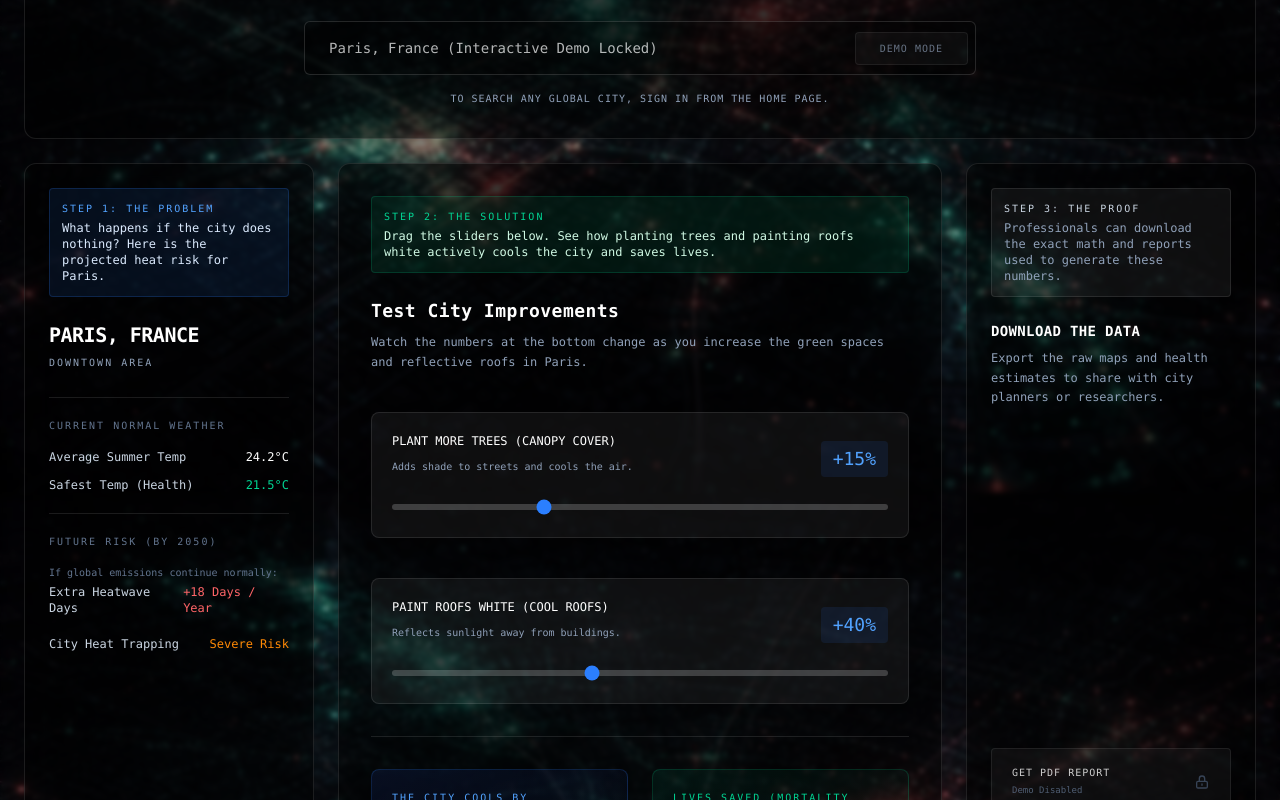
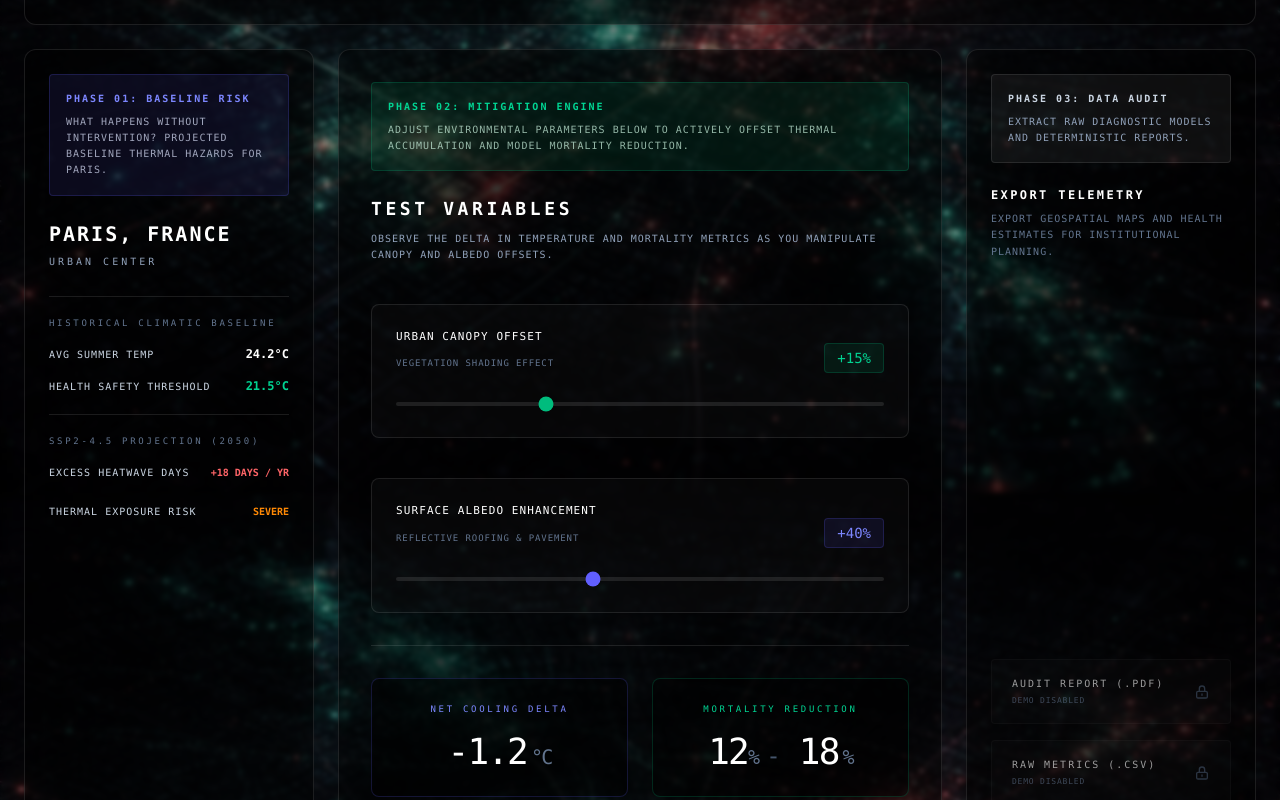
Before and after one commit to aakash029-coder/openplanet-climate, a Next.js app in the folder frontend/: page /discover in a window 1280 px wide. Shown: the part 360-1160 px from the top of the page. Built offline with nearby package versions, Linux system fonts and the light colour scheme.

Commit message:
UI: Upgraded Discover page with consistent Albedo terminology, removed spacing gap, and applied enterprise styling

```diff
--- a/frontend/src/app/discover/page.tsx
+++ b/frontend/src/app/discover/page.tsx
@@ -1,193 +1,183 @@
 'use client';
 
 import { useState } from 'react';
-import Link from 'next/link';
 
 export default function DiscoverPage() {
-  // Interactive Slider State
+  // ── INTERACTIVE SLIDER STATE ──
   const [canopyCover, setCanopyCover] = useState(15);
-  const [coolRoof, setCoolRoof] = useState(40);
+  const [albedo, setAlbedo] = useState(40); // Replaced "Cool Roof" with "Albedo"
 
-  // Dynamic Math Logic
-  const coolingEffect = ((canopyCover * 0.03) + (coolRoof * 0.018)).toFixed(1);
-  const mortalityLower = Math.max(2, Math.floor((canopyCover * 0.4) + (coolRoof * 0.15)));
+  // ── DYNAMIC MATH LOGIC (MOCKUP FOR DEMO) ──
+  const coolingEffect = ((canopyCover * 0.03) + (albedo * 0.018)).toFixed(1);
+  const mortalityLower = Math.max(2, Math.floor((canopyCover * 0.4) + (albedo * 0.15)));
   const mortalityUpper = mortalityLower + 6;
 
   return (
     <div className="flex flex-col w-full min-h-screen">
 
-      {/* 1. RIGID DISCOVER HEADER */}
+      {/* MAIN CONTENT WORKSPACE (GAP FIXED: pt-28 is now pt-8) */}
+      <main className="flex-grow w-full max-w-[1600px] mx-auto px-6 pt-8 pb-12 flex flex-col gap-6">
 
-      {/* MAIN CONTENT WORKSPACE */}
-      <main className="flex-grow w-full max-w-[1600px] mx-auto px-6 pt-28 pb-12 flex flex-col gap-6">
-
-        {/* 2. EXPLORATION BAR (Locked Example) */}
+        {/* 1. EXPLORATION BAR (Locked Example) */}
         <div className="w-full bg-black/40 backdrop-blur-xl border border-white/10 p-8 rounded-xl text-center shadow-2xl relative overflow-hidden">
-          <div className="absolute top-0 left-0 w-full h-1 bg-blue-500/50"></div>
-          <span className="text-[10px] font-mono text-blue-400 tracking-[0.3em] uppercase mb-2 block">Guided Example</span>
-          <h1 className="text-2xl md:text-3xl font-bold text-white tracking-tight mb-3">See OpenPlanet in Action.</h1>
-          <p className="text-sm text-slate-300 font-light mb-8 max-w-3xl mx-auto leading-relaxed">
-            We have pre-loaded a live example for <strong>Paris, France</strong>. Follow the steps below to see how our platform takes complex climate data and turns it into simple, life-saving city planning tools.
+          <div className="absolute top-0 left-0 w-full h-1 bg-indigo-500/50"></div>
+          <span className="text-[10px] font-mono text-indigo-400 tracking-[0.3em] uppercase mb-2 block">Guided Simulation</span>
+          <h1 className="text-2xl md:text-3xl font-bold text-white tracking-[0.2em] uppercase mb-3">See OpenPlanet in Action</h1>
+          <p className="text-xs text-slate-400 font-light mb-8 max-w-3xl mx-auto leading-relaxed uppercase tracking-widest">
+            We have pre-loaded a live example for <span className="text-white font-bold">Paris, France</span>. Follow the steps below to see how our platform takes complex climate data and turns it into localized mitigation intelligence.
           </p>
 
           {/* Locked Search Bar */}
-          <div className="max-w-2xl mx-auto relative flex items-center opacity-70">
+          <div className="max-w-2xl mx-auto relative flex items-center opacity-80">
             <input
               type="text"
               readOnly
-              className="w-full bg-black/50 border border-white/20 px-6 py-4 rounded-md text-white font-mono text-sm cursor-not-allowed"
+              className="w-full bg-black/50 border border-white/20 px-6 py-4 rounded text-white font-mono text-xs uppercase tracking-widest cursor-not-allowed outline-none shadow-inner"
               value="Paris, France (Interactive Demo Locked)"
             />
             <button disabled className="absolute right-2 px-6 py-2 bg-white/5 border border-white/10 text-slate-400 font-mono text-[10px] tracking-widest uppercase rounded cursor-not-allowed">
               Demo Mode
             </button>
           </div>
-          <p className="text-[10px] font-mono text-slate-400 mt-4 uppercase tracking-widest">To search any global city, sign in from the home page.</p>
+          <p className="text-[9px] font-mono text-slate-500 mt-4 uppercase tracking-[0.2em]">To analyze any global coordinate, initialize terminal from the home page.</p>
         </div>
 
         {/* 3-COLUMN DASHBOARD LAYOUT */}
         <div className="grid grid-cols-1 lg:grid-cols-12 gap-6 w-full flex-grow">
 
-          {/* 3. REGIONAL RISK PROFILE (Left Sidebar - THE PROBLEM) */}
+          {/* 2. REGIONAL RISK PROFILE (Left Sidebar - THE PROBLEM) */}
           <div className="lg:col-span-3 bg-black/40 backdrop-blur-xl border border-white/10 p-6 rounded-xl flex flex-col h-full shadow-2xl">
 
-            {/* Simple Explainer */}
-            <div className="bg-blue-500/10 border border-blue-500/20 p-3 rounded mb-6">
-              <span className="text-[10px] font-mono text-blue-400 tracking-[0.2em] uppercase block mb-1">Step 1: The Problem</span>
-              <p className="text-xs text-blue-100 font-light">What happens if the city does nothing? Here is the projected heat risk for Paris.</p>
+            <div className="bg-indigo-500/10 border border-indigo-500/20 p-4 rounded mb-6">
+              <span className="text-[10px] font-mono text-indigo-400 tracking-[0.2em] uppercase block mb-2 font-bold">Phase 01: Baseline Risk</span>
+              <p className="text-[10px] text-indigo-100/70 uppercase tracking-widest leading-relaxed">What happens without intervention? Projected baseline thermal hazards for Paris.</p>
             </div>
 
             <div className="mb-6">
-              <h2 className="text-white font-bold text-xl tracking-tight">PARIS, FRANCE</h2>
-              <span className="text-[10px] font-mono text-slate-400 tracking-[0.2em] uppercase">Downtown Area</span>
+              <h2 className="text-white font-bold text-xl tracking-[0.1em] uppercase">Paris, France</h2>
+              <span className="text-[10px] font-mono text-slate-400 tracking-[0.3em] uppercase">Urban Center</span>
             </div>
 
             <div className="border-t border-white/10 pt-5 mb-5">
-              <h3 className="text-[10px] font-mono text-slate-500 tracking-[0.2em] uppercase mb-4">Current Normal Weather</h3>
-              <div className="flex flex-col gap-3">
+              <h3 className="text-[9px] font-mono text-slate-500 tracking-[0.3em] uppercase mb-4">Historical Climatic Baseline</h3>
+              <div className="flex flex-col gap-4">
                 <div className="flex justify-between items-center">
-                  <span className="text-xs text-slate-300">Average Summer Temp</span>
-                  <span className="text-xs font-mono text-white">24.2°C</span>
+                  <span className="text-[10px] text-slate-300 uppercase tracking-widest">Avg Summer Temp</span>
+                  <span className="text-xs font-mono text-white font-bold">24.2°C</span>
                 </div>
                 <div className="flex justify-between items-center">
-                  <span className="text-xs text-slate-300">Safest Temp (Health)</span>
-                  <span className="text-xs font-mono text-emerald-400">21.5°C</span>
+                  <span className="text-[10px] text-slate-300 uppercase tracking-widest">Health Safety Threshold</span>
+                  <span className="text-xs font-mono text-emerald-400 font-bold">21.5°C</span>
                 </div>
               </div>
             </div>
 
             <div className="border-t border-white/10 pt-5 flex-grow">
-              <h3 className="text-[10px] font-mono text-slate-500 tracking-[0.2em] uppercase mb-4">Future Risk (By 2050)</h3>
-              <div className="flex flex-col gap-3">
+              <h3 className="text-[9px] font-mono text-slate-500 tracking-[0.3em] uppercase mb-4">SSP2-4.5 Projection (2050)</h3>
+              <div className="flex flex-col gap-4">
                 <div className="flex flex-col mb-2">
-                  <span className="text-[10px] text-slate-500 mb-1">If global emissions continue normally:</span>
                   <div className="flex justify-between items-center">
-                    <span className="text-xs text-slate-300">Extra Heatwave Days</span>
-                    <span className="text-xs font-mono text-red-400">+18 Days / Year</span>
+                    <span className="text-[10px] text-slate-300 uppercase tracking-widest">Excess Heatwave Days</span>
+                    <span className="text-[10px] font-mono text-red-400 font-bold">+18 DAYS / YR</span>
                   </div>
                 </div>
                 <div className="flex justify-between items-center">
-                  <span className="text-xs text-slate-300">City Heat Trapping</span>
-                  <span className="text-xs font-mono text-orange-400">Severe Risk</span>
+                  <span className="text-[10px] text-slate-300 uppercase tracking-widest">Thermal Exposure Risk</span>
+                  <span className="text-[10px] font-mono text-orange-400 font-bold">SEVERE</span>
                 </div>
               </div>
             </div>
           </div>
 
-          {/* 4. MITIGATION MODELER (Center Panel - THE SOLUTION) */}
+          {/* 3. MITIGATION MODELER (Center Panel - THE SOLUTION) */}
           <div className="lg:col-span-6 bg-black/40 backdrop-blur-xl border border-white/10 p-8 rounded-xl flex flex-col justify-between shadow-2xl">
             <div>
 
-              {/* Simple Explainer */}
-              <div className="bg-emerald-500/10 border border-emerald-500/20 p-3 rounded mb-6">
-                <span className="text-[10px] font-mono text-emerald-400 tracking-[0.2em] uppercase block mb-1">Step 2: The Solution</span>
-                <p className="text-xs text-emerald-100 font-light">Drag the sliders below. See how planting trees and painting roofs white actively cools the city and saves lives.</p>
+              <div className="bg-emerald-500/10 border border-emerald-500/20 p-4 rounded mb-6">
+                <span className="text-[10px] font-mono text-emerald-400 tracking-[0.2em] uppercase block mb-2 font-bold">Phase 02: Mitigation Engine</span>
+                <p className="text-[10px] text-emerald-100/70 uppercase tracking-widest leading-relaxed">Adjust environmental parameters below to actively offset thermal accumulation and model mortality reduction.</p>
               </div>
 
               <div className="flex items-center gap-3 mb-2">
-                <h2 className="text-lg font-bold text-white tracking-wide">Test City Improvements</h2>
+                <h2 className="text-lg font-bold text-white tracking-[0.2em] uppercase">Test Variables</h2>
               </div>
-              <p className="text-xs text-slate-400 mb-10 font-light leading-relaxed">
-                Watch the numbers at the bottom change as you increase the green spaces and reflective roofs in Paris.
+              <p className="text-[10px] text-slate-400 mb-10 uppercase tracking-widest leading-relaxed">
+                Observe the delta in temperature and mortality metrics as you manipulate canopy and albedo offsets.
               </p>
 
               {/* Interactive Sliders */}
               <div className="space-y-10">
-                <div className="bg-white/5 border border-white/10 p-5 rounded-lg">
+                <div className="bg-white/[0.02] border border-white/10 p-6 rounded-lg">
                   <div className="flex justify-between items-end mb-4">
                     <div>
-                      <span className="block text-xs font-mono text-white uppercase mb-1">Plant More Trees (Canopy Cover)</span>
-                      <span className="text-[10px] text-slate-400">Adds shade to streets and cools the air.</span>
+                      <span className="block text-[11px] font-mono text-white tracking-widest uppercase mb-1">Urban Canopy Offset</span>
+                      <span className="text-[9px] text-slate-500 uppercase tracking-widest">Vegetation shading effect</span>
                     </div>
-                    <span className="text-lg font-mono text-blue-400 bg-blue-500/10 px-3 py-1 rounded">+{canopyCover}%</span>
+                    <span className="text-sm font-mono text-emerald-400 bg-emerald-500/10 border border-emerald-500/20 px-3 py-1 rounded">+{canopyCover}%</span>
                   </div>
-                  <input type="range" min="0" max="50" value={canopyCover} onChange={(e) => setCanopyCover(Number(e.target.value))} className="w-full accent-blue-500 h-1.5 bg-white/20 rounded-lg appearance-none cursor-pointer" />
+                  <input type="range" min="0" max="50" value={canopyCover} onChange={(e) => setCanopyCover(Number(e.target.value))} className="w-full accent-emerald-500 h-1 bg-white/10 rounded-full appearance-none cursor-pointer" />
                 </div>
 
-                <div className="bg-white/5 border border-white/10 p-5 rounded-lg">
+                <div className="bg-white/[0.02] border border-white/10 p-6 rounded-lg">
                   <div className="flex justify-between items-end mb-4">
                     <div>
-                      <span className="block text-xs font-mono text-white uppercase mb-1">Paint Roofs White (Cool Roofs)</span>
-                      <span className="text-[10px] text-slate-400">Reflects sunlight away from buildings.</span>
+                      <span className="block text-[11px] font-mono text-white tracking-widest uppercase mb-1">Surface Albedo Enhancement</span>
+                      <span className="text-[9px] text-slate-500 uppercase tracking-widest">Reflective roofing & pavement</span>
                     </div>
-                    <span className="text-lg font-mono text-blue-400 bg-blue-500/10 px-3 py-1 rounded">+{coolRoof}%</span>
+                    <span className="text-sm font-mono text-indigo-400 bg-indigo-500/10 border border-indigo-500/20 px-3 py-1 rounded">+{albedo}%</span>
                   </div>
-                  <input type="range" min="0" max="100" value={coolRoof} onChange={(e) => setCoolRoof(Number(e.target.value))} className="w-full accent-blue-500 h-1.5 bg-white/20 rounded-lg appearance-none cursor-pointer" />
+                  <input type="range" min="0" max="100" value={albedo} onChange={(e) => setAlbedo(Number(e.target.value))} className="w-full accent-indigo-500 h-1 bg-white/10 rounded-full appearance-none cursor-pointer" />
                 </div>
               </div>
             </div>
 
             {/* Real-Time Outputs */}
             <div className="grid grid-cols-2 gap-6 border-t border-white/10 pt-8 mt-8">
-              <div className="bg-gradient-to-br from-blue-900/20 to-transparent border border-blue-500/20 p-5 rounded-lg transition-all duration-300">
-                <span className="block text-[10px] font-mono text-blue-400 tracking-[0.2em] uppercase mb-2">The City Cools By</span>
-                <span className="text-4xl font-light text-white tracking-tighter">-{coolingEffect}<span className="text-xl text-slate-400">°C</span></span>
+              <div className="bg-black/50 border border-indigo-500/20 p-6 rounded-lg transition-all duration-300 text-center">
+                <span className="block text-[9px] font-mono text-indigo-400 tracking-[0.3em] uppercase mb-4">Net Cooling Delta</span>
+                <span className="text-4xl font-light text-white tracking-tighter">-{coolingEffect}<span className="text-xl text-slate-500 ml-1">°C</span></span>
               </div>
-              <div className="bg-gradient-to-br from-emerald-900/20 to-transparent border border-emerald-500/20 p-5 rounded-lg transition-all duration-300">
-                <span className="block text-[10px] font-mono text-emerald-400 tracking-[0.2em] uppercase mb-2">Lives Saved (Mortality Drop)</span>
-                <span className="text-4xl font-light text-white tracking-tighter">{mortalityLower}<span className="text-xl text-slate-400">%</span> <span className="text-2xl text-slate-500 font-light">-</span> {mortalityUpper}<span className="text-xl text-slate-400">%</span></span>
+              <div className="bg-black/50 border border-emerald-500/20 p-6 rounded-lg transition-all duration-300 text-center">
+                <span className="block text-[9px] font-mono text-emerald-400 tracking-[0.3em] uppercase mb-4">Mortality Reduction</span>
+                <span className="text-4xl font-light text-white tracking-tighter">{mortalityLower}<span className="text-xl text-slate-500 mr-2">%</span><span className="text-2xl text-slate-600 font-light">-</span> {mortalityUpper}<span className="text-xl text-slate-500 ml-1">%</span></span>
               </div>
             </div>
           </div>
 
-          {/* 5. DATA EXTRACTION PANEL (Right Sidebar - THE PROOF) */}
+          {/* 4. DATA EXTRACTION PANEL (Right Sidebar - THE PROOF) */}
           <div className="lg:col-span-3 bg-black/40 backdrop-blur-xl border border-white/10 p-6 rounded-xl flex flex-col shadow-2xl">
 
-            {/* Simple Explainer */}
-            <div className="bg-white/5 border border-white/10 p-3 rounded mb-6">
-              <span className="text-[10px] font-mono text-slate-300 tracking-[0.2em] uppercase block mb-1">Step 3: The Proof</span>
-              <p className="text-xs text-slate-400 font-light">Professionals can download the exact math and reports used to generate these numbers.</p>
+            <div className="bg-white/5 border border-white/10 p-4 rounded mb-6">
+              <span className="text-[10px] font-mono text-slate-300 tracking-[0.2em] uppercase block mb-2 font-bold">Phase 03: Data Audit</span>
+              <p className="text-[10px] text-slate-400 uppercase tracking-widest leading-relaxed">Extract raw diagnostic models and deterministic reports.</p>
             </div>
 
-            <h2 className="text-sm font-bold text-white mb-2 tracking-wide uppercase">Download the Data</h2>
-            <p className="text-xs text-slate-400 font-light mb-8 leading-relaxed">
-              Export the raw maps and health estimates to share with city planners or researchers.
+            <h2 className="text-xs font-bold text-white mb-2 tracking-[0.2em] uppercase">Export Telemetry</h2>
+            <p className="text-[10px] text-slate-500 uppercase tracking-widest mb-8 leading-relaxed">
+              Export geospatial maps and health estimates for institutional planning.
             </p>
 
             <div className="flex flex-col gap-4 mt-auto">
-              <button className="w-full flex items-center justify-between px-5 py-4 bg-white/5 border border-white/10 hover:bg-white/10 hover:border-white/30 transition-all rounded group cursor-not-allowed opacity-80">
+              <button className="w-full flex items-center justify-between px-5 py-4 bg-white/[0.02] border border-white/5 rounded group cursor-not-allowed opacity-60">
                 <div className="flex flex-col text-left">
-                  <span className="text-[10px] font-mono text-white tracking-widest uppercase mb-1">Get PDF Report</span>
-                  <span className="text-[9px] text-slate-500 font-mono">Demo Disabled</span>
+                  <span className="text-[10px] font-mono text-white tracking-[0.2em] uppercase mb-1">Audit Report (.PDF)</span>
+                  <span className="text-[8px] text-slate-500 font-mono tracking-widest uppercase">Demo Disabled</span>
                 </div>
-                <svg className="w-4 h-4 text-slate-600" fill="none" stroke="currentColor" viewBox="0 0 24 24" xmlns="http://www.w3.org/2000/svg"><path strokeLinecap="round" strokeLinejoin="round" strokeWidth={2} d="M12 15v2m-6 4h12a2 2 0 002-2v-6a2 2 0 00-2-2H6a2 2 0 00-2 2v6a2 2 0 002 2zm10-10V7a4 4 0 00-8 0v4h8z" /></svg>
+                <svg className="w-4 h-4 text-slate-600" fill="none" stroke="currentColor" viewBox="0 0 24 24"><path strokeLinecap="round" strokeLinejoin="round" strokeWidth={2} d="M12 15v2m-6 4h12a2 2 0 002-2v-6a2 2 0 00-2-2H6a2 2 0 00-2 2v6a2 2 0 002 2zm10-10V7a4 4 0 00-8 0v4h8z" /></svg>
               </button>
 
-              <button className="w-full flex items-center justify-between px-5 py-4 bg-white/5 border border-white/10 hover:bg-white/10 hover:border-white/30 transition-all rounded group cursor-not-allowed opacity-80">
+              <button className="w-full flex items-center justify-between px-5 py-4 bg-white/[0.02] border border-white/5 rounded group cursor-not-allowed opacity-60">
                 <div className="flex flex-col text-left">
-                  <span className="text-[10px] font-mono text-white tracking-widest uppercase mb-1">Get Raw Data (CSV)</span>
-                  <span className="text-[9px] text-slate-500 font-mono">Demo Disabled</span>
+                  <span className="text-[10px] font-mono text-white tracking-[0.2em] uppercase mb-1">Raw Metrics (.CSV)</span>
+                  <span className="text-[8px] text-slate-500 font-mono tracking-widest uppercase">Demo Disabled</span>
                 </div>
-                <svg className="w-4 h-4 text-slate-600" fill="none" stroke="currentColor" viewBox="0 0 24 24" xmlns="http://www.w3.org/2000/svg"><path strokeLinecap="round" strokeLinejoin="round" strokeWidth={2} d="M12 15v2m-6 4h12a2 2 0 002-2v-6a2 2 0 00-2-2H6a2 2 0 00-2 2v6a2 2 0 002 2zm10-10V7a4 4 0 00-8 0v4h8z" /></svg>
+                <svg className="w-4 h-4 text-slate-600" fill="none" stroke="currentColor" viewBox="0 0 24 24"><path strokeLinecap="round" strokeLinejoin="round" strokeWidth={2} d="M12 15v2m-6 4h12a2 2 0 002-2v-6a2 2 0 00-2-2H6a2 2 0 00-2 2v6a2 2 0 002 2zm10-10V7a4 4 0 00-8 0v4h8z" /></svg>
               </button>
             </div>
           </div>
 
         </div>
       </main>
-
-      {/* 6. STANDARD FOOTER (Unchanged text) */}
-
     </div>
   );
 }
```
